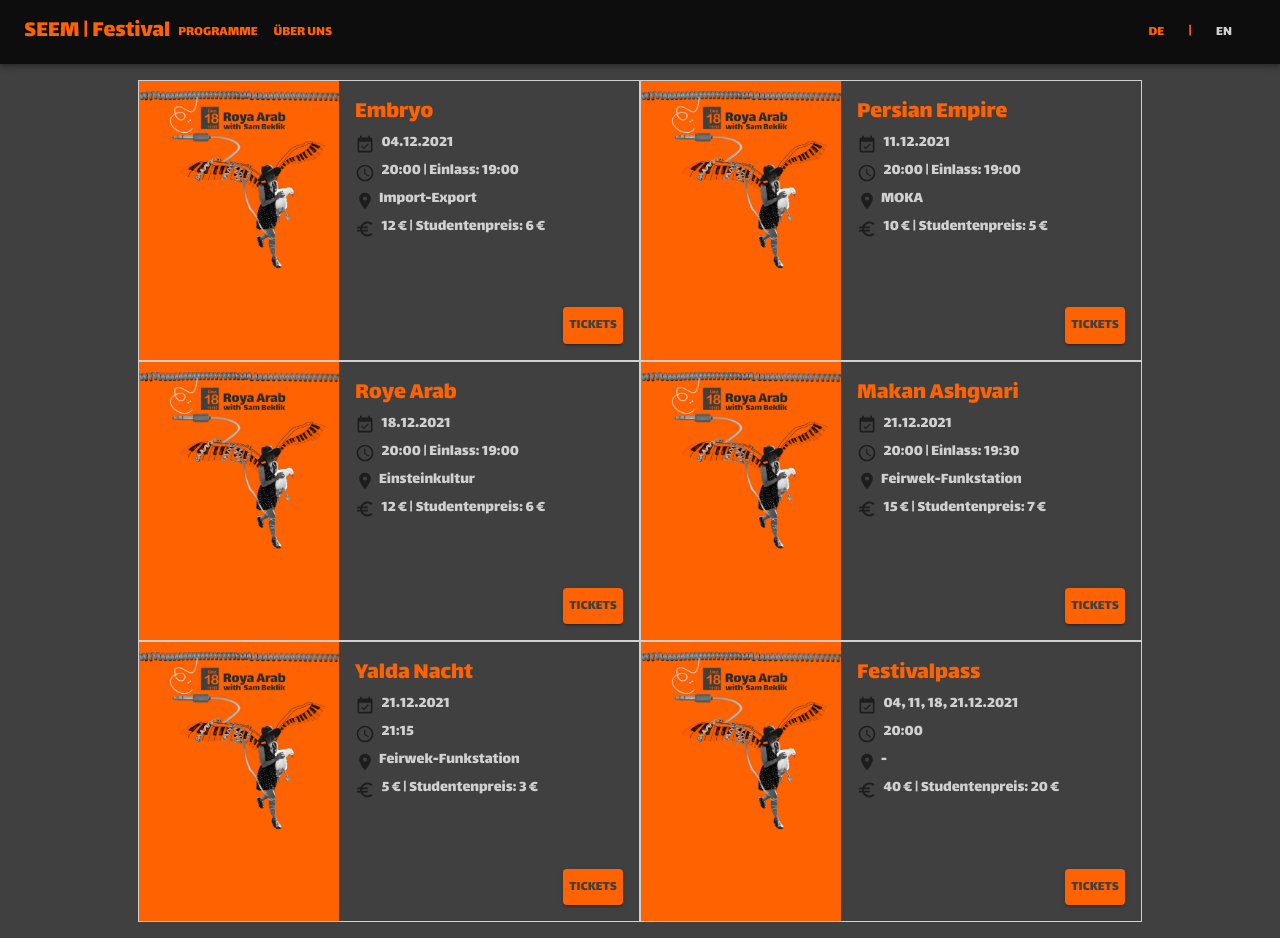
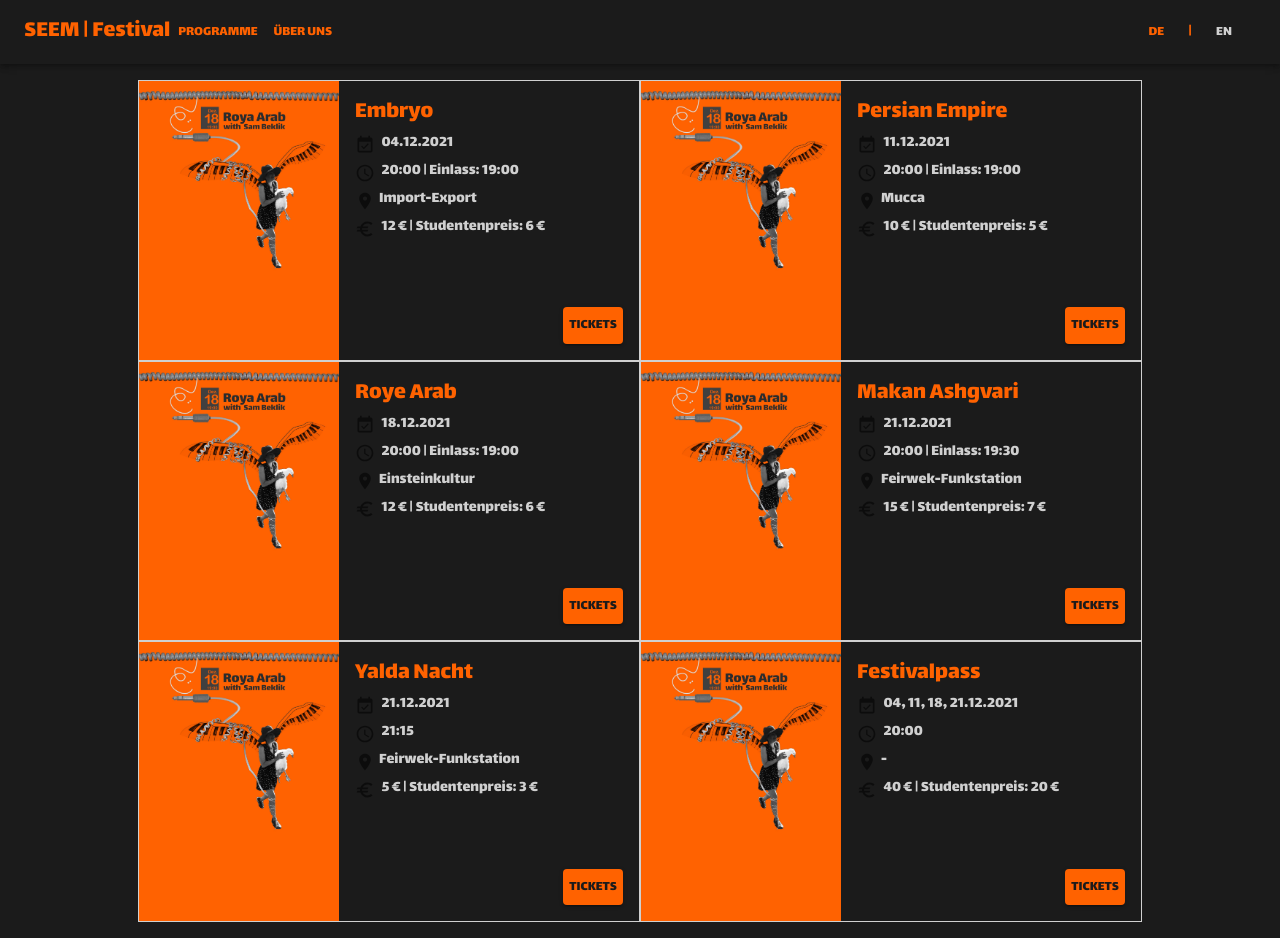
Before and after one commit to taranehn/seemfest, a React (Create React App) app: page /programs in a window 1280 px wide. Built offline with nearby package versions, Linux system fonts and the light colour scheme.

Commit message:
update background color + random fixes

```diff
--- a/src/App.tsx
+++ b/src/App.tsx
@@ -17,8 +17,8 @@ const theme = createMuiTheme({
   },
   palette: {
     primary: {
-      main: '#404040',
-      dark: '#0D0D0D',
+      main: '#1B1B1B',
+      dark: '#1B1B1B',
       light: '#D0D0D0',
     },
     secondary: {
@@ -29,7 +29,7 @@ const theme = createMuiTheme({
       secondary:  '#FF6200',
     },
     background: {
-      default: '#404040'
+      default: '#1B1B1B'
     }
   },
   breakpoints: {
--- a/src/Programs.tsx
+++ b/src/Programs.tsx
@@ -3,7 +3,7 @@ import { Grid, makeStyles } from '@material-ui/core';
 import { useIntl } from 'react-intl';
 import RoyaPoster from './images/poster-roya.jpg';
 import ProgramCard from './ProgramCard';
-import { MOKA, FEIERWEK, EINSTEINKULTUR, IMPORTEXPORT } from './const/addresses';
+import { MUCCA, FEIERWEK, EINSTEINKULTUR, IMPORTEXPORT } from './const/addresses';
 import { EMBRYO, PERSIAN, ROYA, FESTIVALPASS, MAKAN, YALDA } from './const/tickets';
 
 const useStyles = makeStyles((theme) => ({
@@ -51,7 +51,7 @@ export default function Programs() {
             date={intl.formatMessage({ id: "persian-date" })}
             venue={intl.formatMessage({ id: "persian-venue" })}
             price={intl.formatMessage({ id: "persian-price" })}
-            linkToAddress={MOKA}
+            linkToAddress={MUCCA}
             linkToTicket={PERSIAN}
           />
         </Grid>
--- a/src/Slide.tsx
+++ b/src/Slide.tsx
@@ -6,7 +6,8 @@ const useStyles = makeStyles((theme) => ({
         padding: 0,
         margin: 0,
         height: "75vh",
-        width: "100vw"
+        width: "100vw",
+        backgroundColor: theme.palette.primary.dark,
     }
 }));
 
--- a/src/const/addresses.ts
+++ b/src/const/addresses.ts
@@ -1,4 +1,4 @@
 export const IMPORTEXPORT = "https://goo.gl/maps/CTDrNsfj7TcNcPDK7"
-export const MOKA = "https://goo.gl/maps/VE9aht5FZhG4eRiM8"
+export const MUCCA = "https://goo.gl/maps/VE9aht5FZhG4eRiM8"
 export const EINSTEINKULTUR = "https://goo.gl/maps/iY7SpT8ajLhSGK6N9"
 export const FEIERWEK = "https://goo.gl/maps/9vnUyjJKdkfAwwoJ7"
--- a/src/translation/de.json
+++ b/src/translation/de.json
@@ -15,7 +15,7 @@
     "roya-venue": "Einsteinkultur",
     "embryo-venue": "Import-Export",
     "makan-venue": "Feirwek-Funkstation",
-    "persian-venue": "MOKA",
+    "persian-venue": "Mucca",
     "yalda-venue": "Feirwek-Funkstation",
     "de": "DE",
     "en": "EN",
@@ -34,7 +34,7 @@
     "einsteinkultur-address": "Einsteinstraße 42, 81675 München",
     "import-export-address": "Schwere-Reiter-Straße 2h, 80636 München",
     "feierwerk-address": "Margarete-Schütte-Lihotzky-Straße 36, 80807 München",
-    "moka-address": "Margarete-Schütte-Lihotzky-Straße 36, 80807 München",
+    "mocca-address": "Margarete-Schütte-Lihotzky-Straße 36, 80807 München",
     "time": "Zeit",
     "roya-time": "20:00 | Einlass: 19:00",
     "persian-time": "20:00 | Einlass: 19:00",
--- a/src/translation/en.json
+++ b/src/translation/en.json
@@ -15,7 +15,7 @@
     "roya-venue": "Einsteinkultur",
     "embryo-venue": "Import-Export",
     "makan-venue": "Feirwek-Funkstation",
-    "persian-venue": "MOKA",
+    "persian-venue": "Mucca",
     "yalda-venue": "Feirwek-Funkstation",
     "de": "DE",
     "en": "EN",
@@ -34,9 +34,8 @@
     "einsteinkultur-address": "Einsteinstraße 42, 81675 München",
     "import-export-address": "Schwere-Reiter-Straße 2h, 80636 München",
     "feierwerk-address": "Margarete-Schütte-Lihotzky-Straße 36, 80807 München",
-    "moka-address": "Margarete-Schütte-Lihotzky-Straße 36, 80807 München",
+    "mucca-address": "Margarete-Schütte-Lihotzky-Straße 36, 80807 München",
     "time": "Time: ",
-    "doors-open": "Doors open: ",
     "roya-time": "20:00 | Doors open: 19:00",
     "persian-time": "20:00 | Doors open: 19:00",
     "embryo-time": "20:00 | Doors open: 19:00",
```
